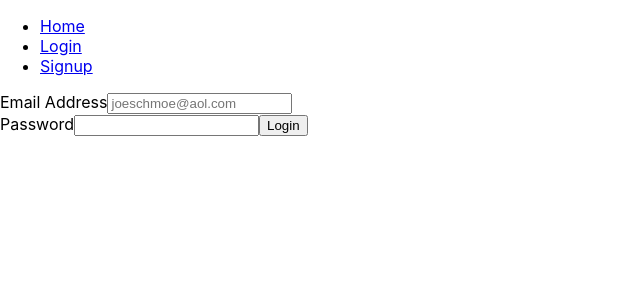
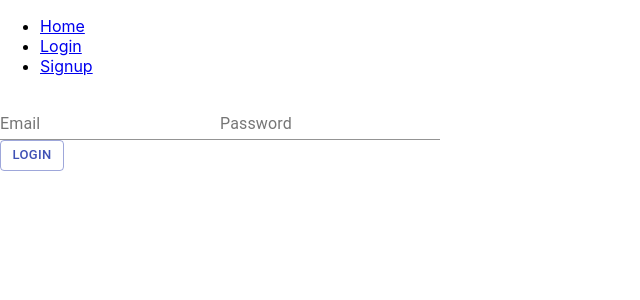
Before and after one commit to blangwell/caregiver-app-react, a React (Create React App) app: page /login in a window 1280 px wide. Shown: the top 300 px of the page, without its empty margins (0-640 px from the left). Built offline with nearby package versions, Linux system fonts and the light colour scheme.

Commit message:
Integrate formik and material-ui components

```diff
--- a/package.json
+++ b/package.json
@@ -3,6 +3,7 @@
   "version": "0.1.0",
   "private": true,
   "dependencies": {
+    "@material-ui/core": "^4.11.4",
     "@testing-library/jest-dom": "^5.11.10",
     "@testing-library/react": "^11.2.6",
     "@testing-library/user-event": "^12.8.3",
--- a/src/components/LoginForm.js
+++ b/src/components/LoginForm.js
@@ -1,9 +1,10 @@
-import { Formik, Form } from 'formik';
 import axios from 'axios';
-import TextInput from './TextInput';
+import { Formik, Form, useFormik } from 'formik';
+import Button from '@material-ui/core/Button';
+import TextField from '@material-ui/core/TextField';
 import * as Yup from 'yup';
 
-const handleSubmit = async (values) => {
+const postLogin = async (values) => {
   console.log(values);
   try {
     const response = await axios.post('http://localhost:8000/login', {
@@ -14,41 +15,62 @@
     console.log(response);
   } catch (err) {
     console.log(err);
-  }
+  };
 };
 
+const validationSchema = Yup.object({
+  email: Yup.string().email('Invalid email address').required('Required'),
+  password: Yup.string().required('Required'),
+});
+
 const LoginForm = () => {
+  const formik = useFormik({
+    initialValues: {
+      email: '',
+      password: ''
+    },
+    validationSchema: validationSchema,
+    onSubmit: (values) => {
+      postLogin(values);
+    }
+  });
   return (
-    <Formik
-      initialValues={{ email: '', password: '' }}
-      validationSchema={Yup.object({
-        email: Yup.string().email('Invalid email address').required('Required'),
-        password: Yup.string().required('Required'),
-      })}
-      onSubmit={(values, { setSubmitting }) => {
-        setTimeout(() => {
-          alert(JSON.stringify(values, null, 2));
-          setSubmitting(false);
-        }, 400);
-        handleSubmit(values);
-      }}
-    >
-      <Form noValidate>
-        <TextInput
-          label="Email Address"
+    <div>
+      <form onSubmit={formik.handleSubmit}>
+        <TextField
+          id="email"
           name="email"
           type="email"
-          placeholder="joeschmoe@aol.com"
-        /><br/>
-        <TextInput
+          label="Email"
+          value={formik.values.email}
+          onChange={formik.handleChange}
+          onBlur={formik.handleBlur}
+          error={formik.touched.email && Boolean(formik.errors.email)}
+          helperText={formik.touched.email && formik.errors.email}
+        />
+        <TextField
           label="Password"
+          id="password"
           name="password"
           type="password"
-        />
-        <button type="submit">Login</button>
-      </Form>
-    </Formik>
-  )
+          label="Password"
+          value={formik.values.password}
+          onChange={formik.handleChange}
+          onBlur={formik.handleBlur}
+          error={formik.touched.password && Boolean(formik.errors.password)}
+          helperText={formik.touched.password && formik.errors.password}
+        /><br/>
+        <Button
+          variant="outlined"
+          color="primary"
+          size="small"
+          type="submit"
+        >
+          Login
+        </Button>
+      </form>
+    </div>
+  );
 };
 
 export default LoginForm;
--- a/src/components/TextInput.js
+++ b/src/components/TextInput.js
@@ -1,6 +1,6 @@
 import { useField } from 'formik';
 
-const TextInput = ({ label, ...props }) => {
+const CustomTextInput = ({ label, ...props }) => {
   const [field, meta] = useField(props);
   return (
     <>
@@ -13,4 +13,4 @@
   );
 };
 
-export default TextInput;
+export default CustomTextInput;
```
Also changed, not shown: 1 other file (tests, documents, lock files or other folders).
